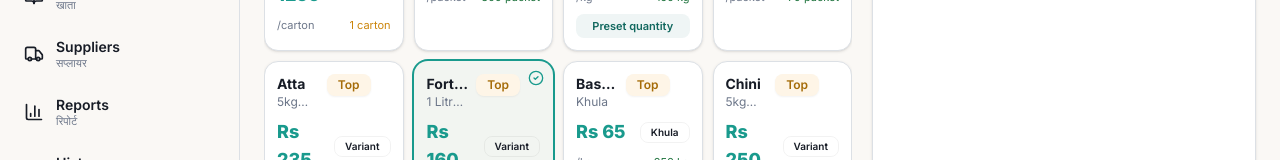
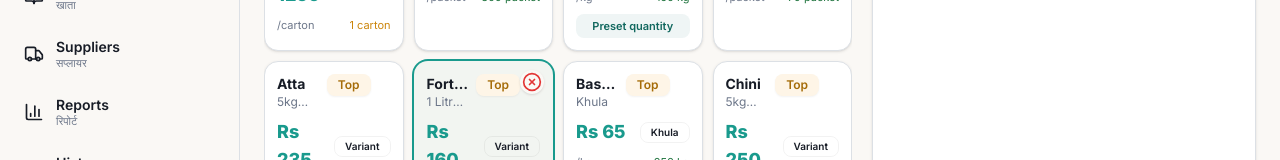
Before and after one commit to apanaTimeWeb/smart-kirana-store, a Next.js app in the folder kirana-next/: page /billing in a window 1280 px wide. Both pictures are taken after a click on the element 483 px from the left and 422 px from the top of the page. Shown: the part 284-444 px from the top of the page. Built offline with nearby package versions, Linux system fonts and the light colour scheme.

Commit message:
feat(billing): implement product removal and cart increment
- Add remove functionality to ProductCard component
- Update ProductGrid to support product removal
- Modify useBilling hook to handle product removal and increment quantity
- Update billing page to use new remove functionality

```diff
--- a/kirana-next/app/(app)/billing/billing_components/ProductCard.tsx
+++ b/kirana-next/app/(app)/billing/billing_components/ProductCard.tsx
@@ -5,7 +5,7 @@ import { Card, CardContent } from "@/components/ui/card";
 import { Badge } from "@/components/ui/badge";
 import { type Product } from "@/lib/api";
 import { cn } from "@/lib/utils";
-import { CheckCircle2 } from "lucide-react";
+import { XCircle } from "lucide-react";
 import { MODE_LABEL } from "./types";
 import { rateUnit } from "./utils";
 
@@ -13,9 +13,10 @@ interface ProductCardProps {
   product: Product;
   inCartBaseQty: number;
   onTap: (product: Product) => void;
+  onRemoveTap?: (product: Product) => void;
 }
 
-export function ProductCard({ product, inCartBaseQty, onTap }: ProductCardProps) {
+export function ProductCard({ product, inCartBaseQty, onTap, onRemoveTap }: ProductCardProps) {
   const outOfStock =
     product.stockInBaseUnit <= 0 || inCartBaseQty >= product.stockInBaseUnit;
   const lowStock = product.currentStock <= product.lowStockThreshold;
@@ -32,8 +33,14 @@ export function ProductCard({ product, inCartBaseQty, onTap }: ProductCardProps)
       )}
     >
       {inCart && (
-        <div className="absolute top-2 right-2 flex items-center justify-center">
-          <CheckCircle2 className="h-4 w-4 text-primary" />
+        <div
+          className="absolute top-2 right-2 flex items-center justify-center bg-background rounded-full p-0.5 cursor-pointer hover:bg-destructive/10 z-10 shadow-sm"
+          onClick={(e) => {
+            e.stopPropagation();
+            if (onRemoveTap) onRemoveTap(product);
+          }}
+        >
+          <XCircle className="h-5 w-5 text-destructive" />
         </div>
       )}
       <CardContent className="space-y-2 p-3">
--- a/kirana-next/app/(app)/billing/billing_components/ProductGrid.tsx
+++ b/kirana-next/app/(app)/billing/billing_components/ProductGrid.tsx
@@ -30,6 +30,7 @@ interface ProductGridProps {
   setFilter: (value: BillingFilter) => void;
   cartBaseQty: (productId: number) => number;
   onProductTap: (product: Product) => void;
+  onRemoveTap?: (product: Product) => void;
 }
 
 export function ProductGrid({
@@ -42,6 +43,7 @@ export function ProductGrid({
   setFilter,
   cartBaseQty,
   onProductTap,
+  onRemoveTap,
 }: ProductGridProps) {
   return (
     <div className="flex min-h-0 flex-1 flex-col gap-3">
@@ -118,6 +120,7 @@ export function ProductGrid({
                 product={product}
                 inCartBaseQty={cartBaseQty(product.id)}
                 onTap={onProductTap}
+                onRemoveTap={onRemoveTap}
               />
             ))}
           </div>
--- a/kirana-next/app/(app)/billing/billing_components/use-billing.ts
+++ b/kirana-next/app/(app)/billing/billing_components/use-billing.ts
@@ -162,8 +162,17 @@ export function useBilling() {
       const lineId = `${product.id}:fixed`;
       const existing = prev.find((item) => item.lineId === lineId);
       if (existing) {
-        // Toggle behavior: remove if it already exists
-        return prev.filter((item) => item.lineId !== lineId);
+        // Increment quantity instead of removing
+        return prev.map((item) =>
+          item.lineId === lineId
+            ? {
+                ...item,
+                quantity: item.quantity + qty,
+                stockDeltaBaseUnit: item.stockDeltaBaseUnit + stockDelta,
+                totalPrice: item.unitPrice * (item.quantity + qty),
+              }
+            : item
+        );
       }
       return [
         ...prev,
@@ -264,6 +273,16 @@ export function useBilling() {
 
   const removeFromCart = (lineId: string) => {
     setCart((prev) => prev.filter((item) => item.lineId !== lineId));
+  };
+
+  const handleProductRemove = (product: Product) => {
+    setCart((prev) => {
+      const itemsToRemove = prev.filter((item) => item.productId === product.id);
+      if (itemsToRemove.length > 0) {
+        toast({ title: "Removed from cart", description: product.name, variant: "destructive" });
+      }
+      return prev.filter((item) => item.productId !== product.id);
+    });
   };
 
   const resetCart = () => {
@@ -429,6 +448,7 @@ export function useBilling() {
     setMobileTab,
     // handlers
     handleProductTap,
+    handleProductRemove,
     addKhula,
     updateQty,
     removeFromCart,
--- a/kirana-next/app/(app)/billing/page.tsx
+++ b/kirana-next/app/(app)/billing/page.tsx
@@ -28,6 +28,7 @@ export default function Billing() {
           .reduce((sum, item) => sum + item.stockDeltaBaseUnit, 0)
       }
       onProductTap={billing.handleProductTap}
+      onRemoveTap={billing.handleProductRemove}
     />
   );
 
```
